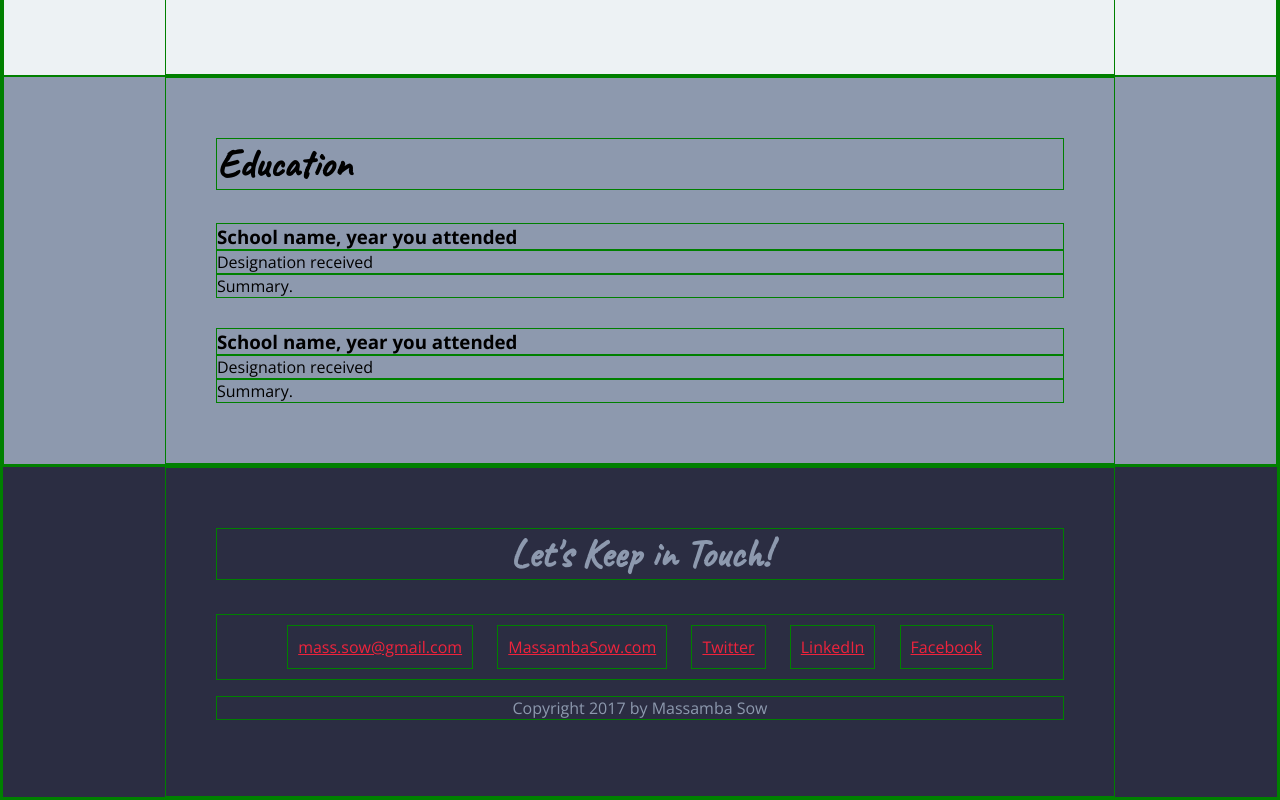
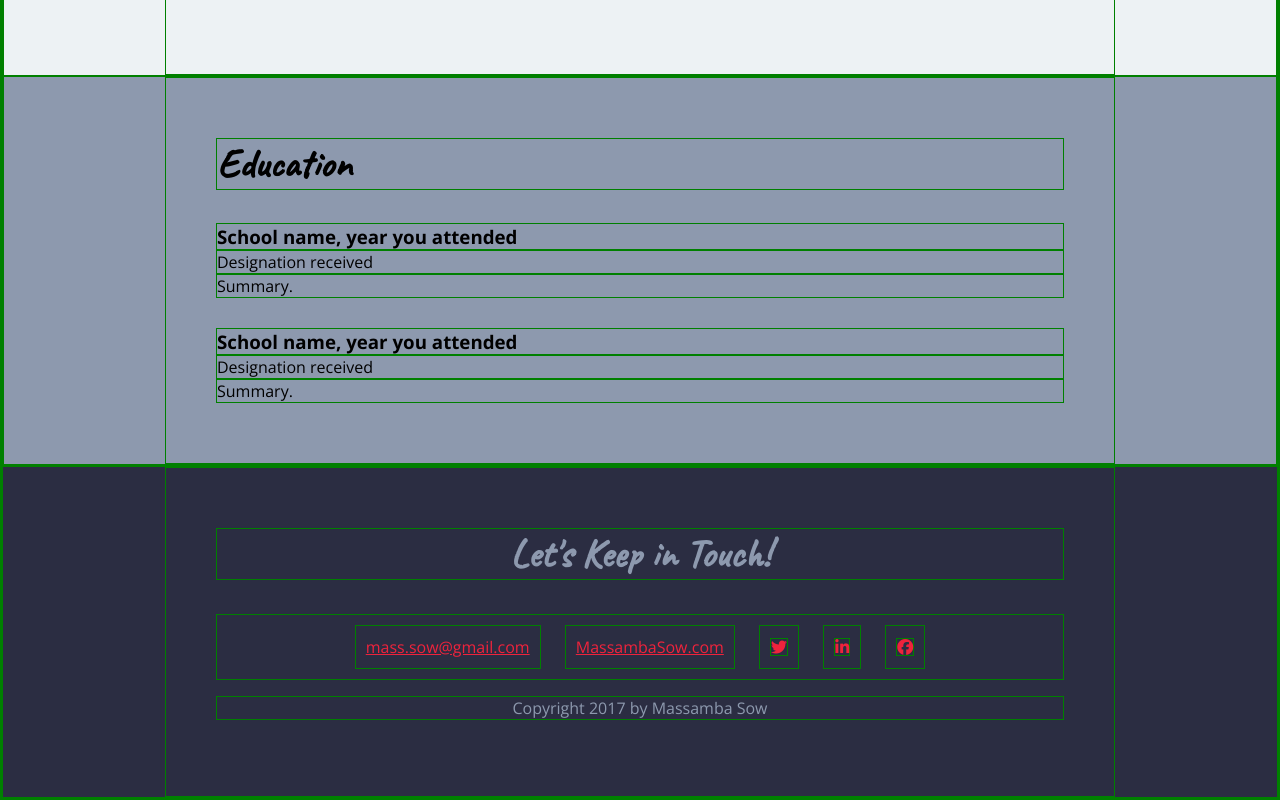
Before and after one commit to da5atar/css-resume, a plain HTML site: page index.html in a window 1280 px wide. Shown: the part 1010-1810 px from the top of the page. Drawn offline with nearby package versions, Linux system fonts and the light colour scheme.

Commit message:
Add Font Awesome

```diff
--- a/index.html
+++ b/index.html
@@ -2,6 +2,8 @@
 <html lang="en">
 
 <head>
+	<!-- font awesome	-->
+	<script src="https://kit.fontawesome.com/8270b6a8a2.js"></script>
 	<meta charset="UTF-8">
 	<meta name="viewport" content="width=device-width, initial-scale=1.0">
 	<title>Massamba Sow | Resume</title>
@@ -113,14 +115,24 @@
 			<div class="contact-info">
 				<a href="mailto:email@example.com">mass.sow@gmail.com</a>
 				<a href="http://yourwebsite.com" target="_blank">MassambaSow.com</a>
-				<a href="#" target="_blank">Twitter</a>
-				<a href="#" target="_blank">LinkedIn</a>
-				<a href="#" target="_blank">Facebook</a>
+				<a href="#" target="_blank">
+					<i class="fab fa-twitter" aria-hidden="true">
+						<span class="sr-only">Twitter</span>
+					</i>
+				</a>
+				<a href="#" target="_blank">
+					<i class="fab fa-linkedin-in" aria-hidden="true">
+						<span class="sr-only">LinkedIn</span>
+					</i>
+				</a>
+				<a href="#" target="_blank">
+					<i class="fab fa-facebook" aria-hidden="true">
+						<span class="sr-only">Facebook</span>
+					</i>
+				</a>
 			</div>
 
 			<p>Copyright 2017 by Massamba Sow</p>
 		</div>
 	</footer>
-</body>
-
-</html>
+</body></html>
```
